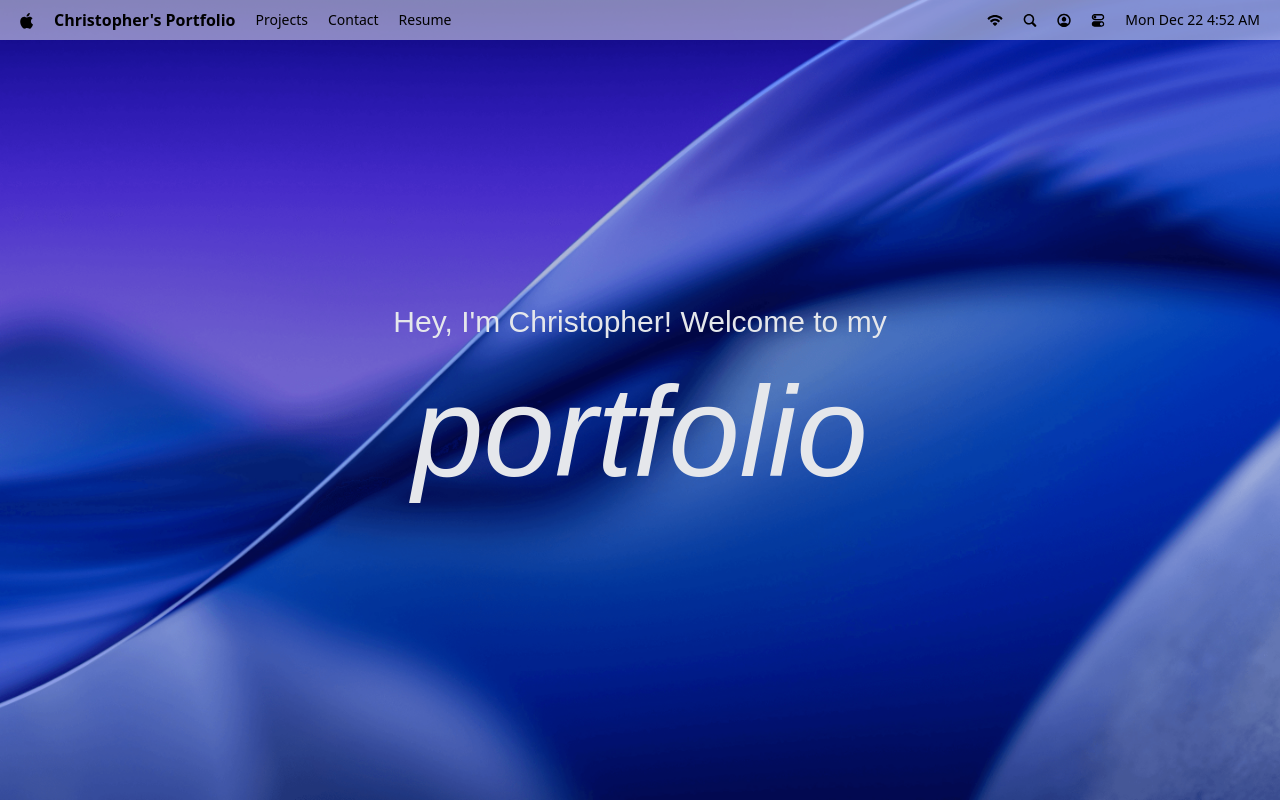
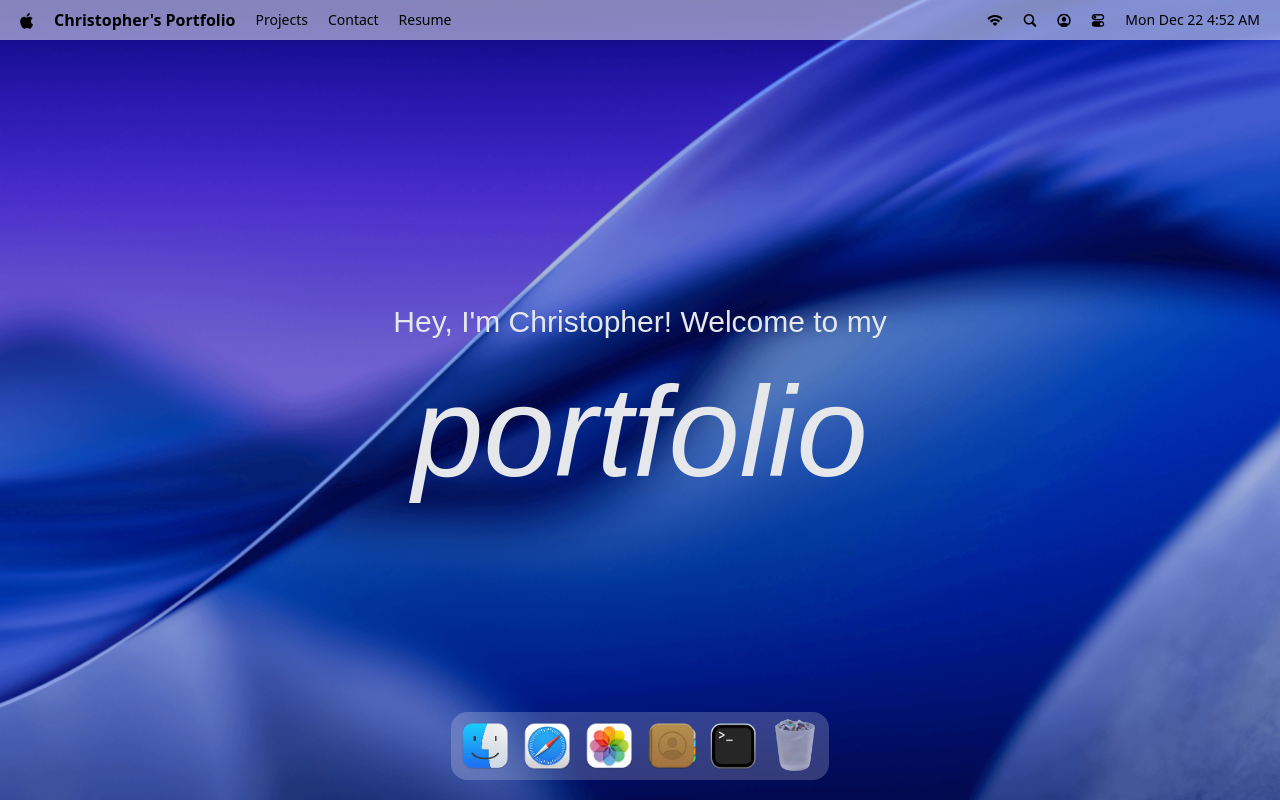
Before and after one commit to christopher-ling/MacOS-Portfolio, a React (Vite) app: page / in a window 1280 px wide. Built offline with nearby package versions, Linux system fonts and the light colour scheme; a web font is replaced by a local one.

Commit message:
implement dock presentation

```diff
--- a/package.json
+++ b/package.json
@@ -17,6 +17,7 @@
     "lucide-react": "^0.562.0",
     "react": "^19.2.0",
     "react-dom": "^19.2.0",
+    "react-tooltip": "^5.30.0",
     "tailwindcss": "^4.1.18"
   },
   "devDependencies": {
--- a/src/App.jsx
+++ b/src/App.jsx
@@ -1,9 +1,10 @@
-import { Navbar, Welcome } from "#components"
+import { Dock, Navbar, Welcome } from "#components"
 const App = () => {
   return (
     <main>
       <Navbar />
       <Welcome />
+      <Dock />
     </main>
   );
 };
--- /dev/null
+++ b/src/components/Dock.jsx
@@ -0,0 +1,93 @@
+import { dockApps } from "#constants"
+import { Tooltip } from "react-tooltip"
+import gsap from "gsap"
+import { useRef } from "react"
+import { useGSAP } from "@gsap/react"
+
+const Dock = () => {
+    const dockRef = useRef(null)
+
+    useGSAP(() => {
+        const dock = dockRef.current;
+        if(!dock) return;
+
+        const icons = dock.querySelectorAll(".dock-icon");
+
+        const animateIcons = (mouseX) => {
+            const { left } = dock.getBoundingClientRect();
+
+            icons.forEach((icon) => {
+                const { left: iconLeft, width } = icon.getBoundingClientRect();
+                const center = iconLeft - left + width / 2;
+                const distance = Math.abs(mouseX - center);
+
+                const intensity = Math.exp(-(distance ** 3) / 20000)
+
+                gsap.to(icon, {
+                    scale: 1 + 0.25 * intensity,
+                    y: -15 * intensity,
+                    duration: 0.2,
+                    ease: "power1.out",
+                });
+            });
+        };
+
+        const handleMouseMove = (e) => {
+            const { left } = dock.getBoundingClientRect();
+
+            animateIcons(e.clientX - left);
+        };
+
+        const resetIcons = () =>
+            icons.forEach((icon) =>
+                gsap.to(icon, {
+                    scale: 1,
+                    y: 0,
+                    duration: 0.3,
+                    ease: "power1.out",
+                }),
+            );
+
+        dock.addEventListener("mousemove", handleMouseMove);
+        dock.addEventListener("mouseleave", resetIcons);
+
+        return () => {
+            dock.removeEventListener("mousemove", handleMouseMove);
+            dock.removeEventListener("mouseleave", resetIcons);
+        };
+    }, []);
+
+
+    // Implement open window logic
+    const toggleApp = (app) => {};
+  return ( <section id="dock">
+    <div ref={dockRef} className="dock-container">
+        {dockApps.map(({ id, name, icon, canOpen }) => (
+            <div key={id} className="relative flex justify-center">
+                <button
+                type="button"
+                className="dock-icon"
+                aria-label={name}
+                data-tooltip-id="dock-tooltip"
+                data-tooltip-content={name}
+                data-tooltip-delay-show={150}
+                disabled={!canOpen}
+                onClick={() => toggleApp({ id, canOpen })}
+                >
+                    <img
+                    src={`/images/${icon}`}
+                    alt={name}
+                    loading="lazy"
+                    className={canOpen ? "" : "opacity-60"}
+                    />
+                </button>
+            </div>
+        ))}
+
+        <Tooltip id="dock-tooltip" place="top" className="tooltip" />
+    </div>
+  </section>
+  )
+}
+
+export default Dock
--- a/src/components/index.js
+++ b/src/components/index.js
@@ -1,4 +1,5 @@
 import Navbar from "./Navbar";
 import Welcome from "./Welcome";
+import Dock from "./Dock";
 
-export { Navbar, Welcome };
+export { Navbar, Welcome, Dock };
```
Also changed, not shown: 1 other file (tests, documents, lock files or other folders).
